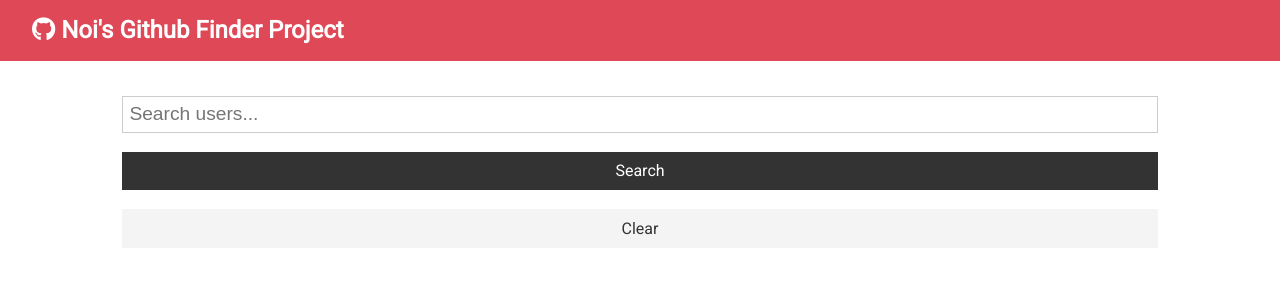
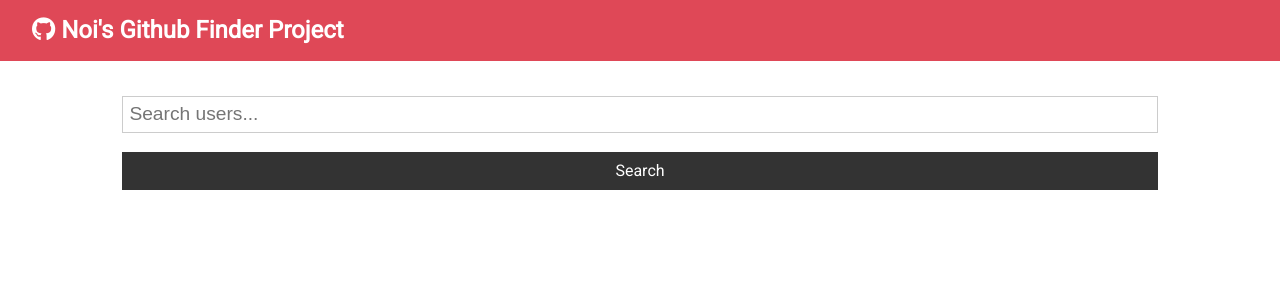
Before and after one commit to Noi-Git/app2023-github-finder, a React (Create React App) app: page / in a window 1280 px wide. Shown: the top 300 px of the page. Built offline with nearby package versions, Linux system fonts and the light colour scheme.

Commit message:
add functionality to show and hide 'clear button'

```diff
--- a/src/App.js
+++ b/src/App.js
@@ -36,7 +36,11 @@
       <div className='App'>
         <Navbar />
         <div className='container'>
-          <Search searchUsers={this.searchUsers} clearUsers={this.clearUsers} />
+          <Search
+            searchUsers={this.searchUsers}
+            clearUsers={this.clearUsers}
+            showClear={this.state.users.length > 0 ? true : false}
+          />
           <Users loading={this.state.loading} users={this.state.users} />
         </div>
       </div>
--- a/src/components/users/Search.js
+++ b/src/components/users/Search.js
@@ -8,6 +8,7 @@
   static propTypes = {
     searchUsers: PropTypes.func.isRequired,
     clearUsers: PropTypes.func.isRequired,
+    showClear: PropTypes.bool.isRequired,
   }
 
   onChange = (e) => {
@@ -39,12 +40,14 @@
             className='btn btn-dark btn-block'
           />
         </form>
+        {this.props.showClear && (
           <button
             className='btn btn-light btn-block'
             onClick={this.props.clearUsers} //we are sending this up to App.js
           >
             Clear
           </button>
+        )}
       </div>
     )
   }
```
Lines whose indentation alone changed are shown as unchanged.
